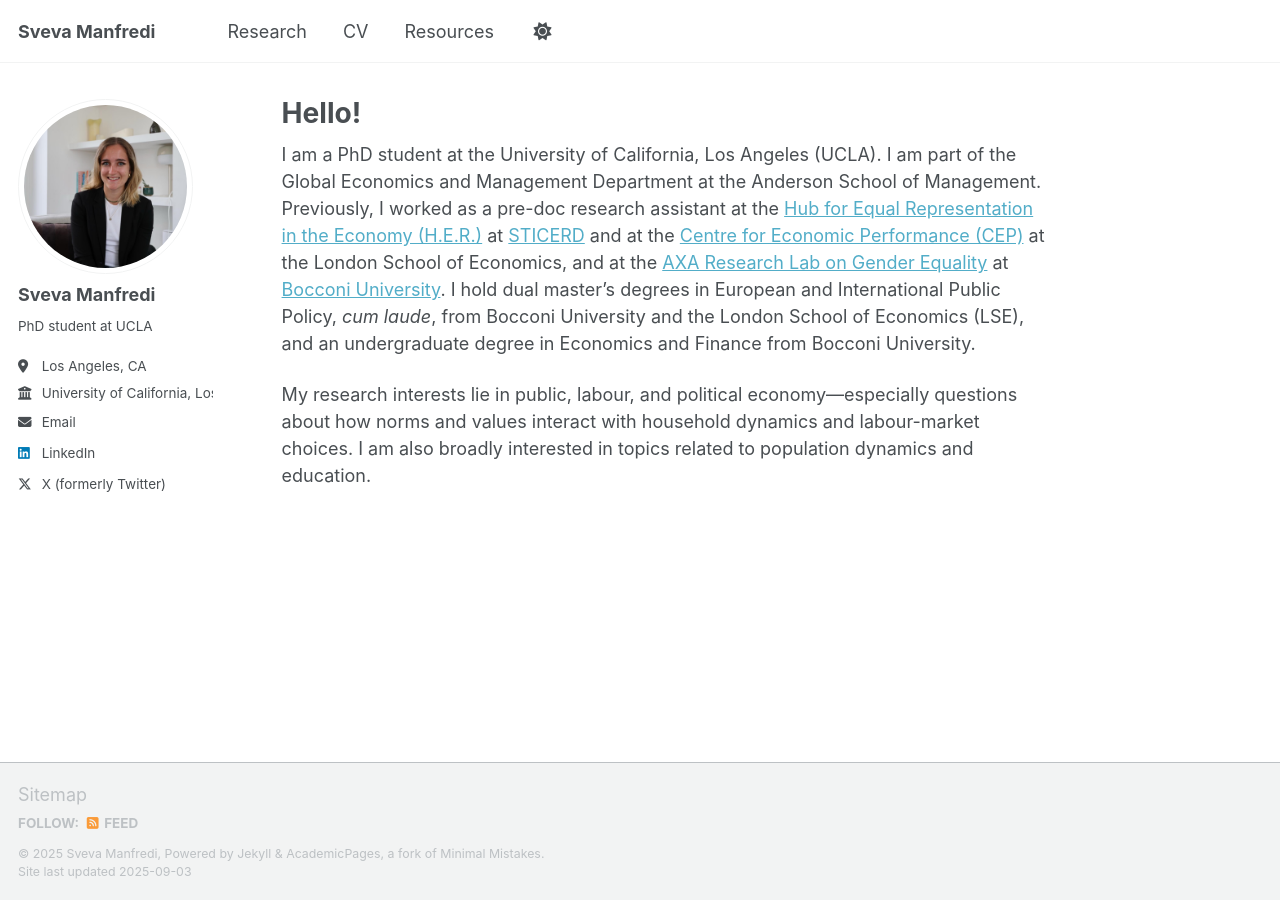
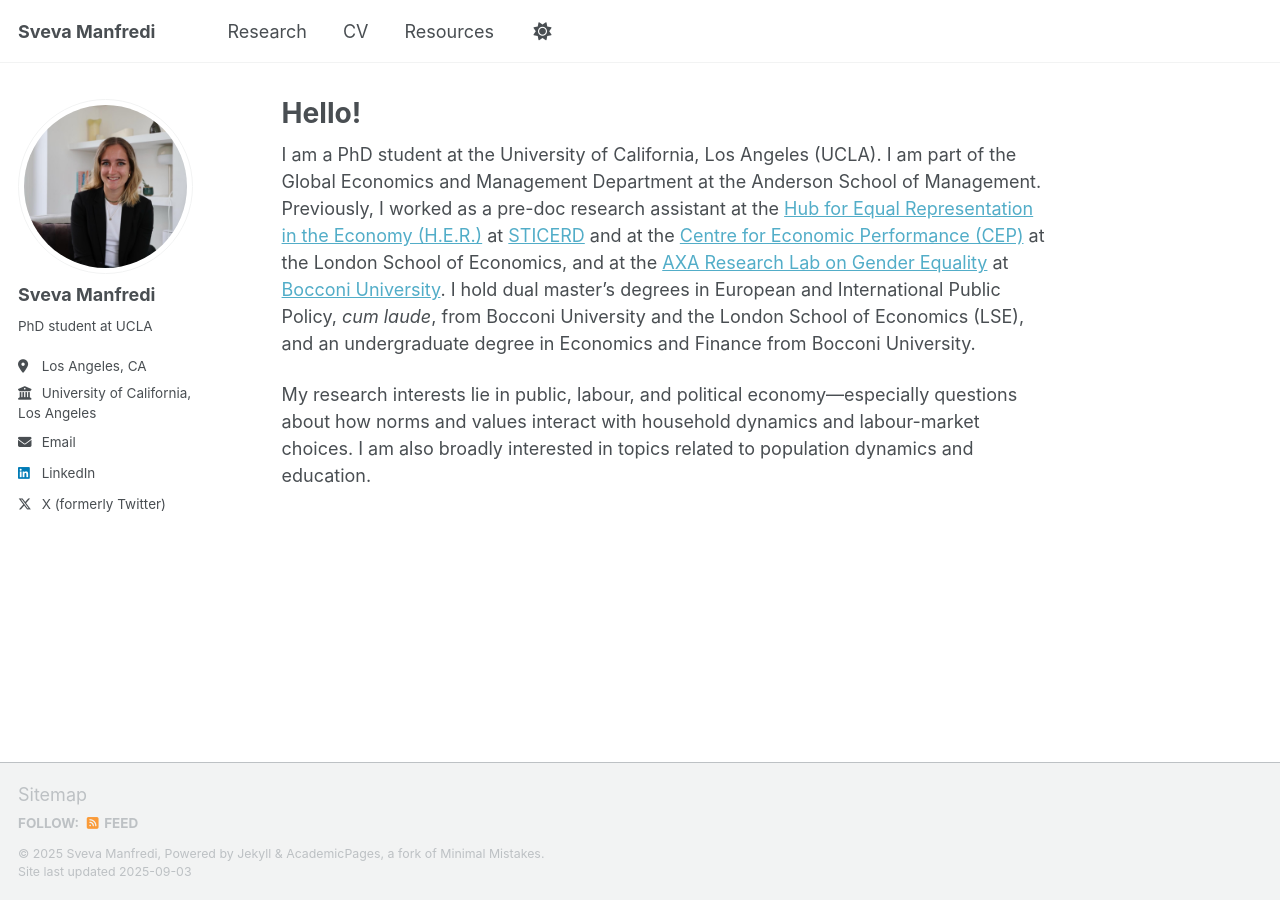
Before and after one commit to svemanfre/svemanfre.github.io, a Jekyll site: the page built from _pages/about.md, in a window 1280 px wide. Built offline with Jekyll 4.4.1, drawn with Linux system fonts in a browser that asks for light colours; a script that is not in the unit is left out.

Commit message:
Update main.scss

```diff
--- a/assets/css/main.scss
+++ b/assets/css/main.scss
@@ -41,3 +41,19 @@
     "vendor/font-awesome/solid",
     "vendor/font-awesome/brands"
 ;
+
+/* Custom overrides */
+.author__urls li,
+.author__urls li .label {
+  white-space: normal !important;   /* allow wrapping */
+  overflow: visible !important;
+  text-overflow: unset !important;
+  overflow-wrap: anywhere;
+  word-break: normal;
+}
+
+/* (optional) make the sidebar a bit wider */
+.sidebar {
+  max-width: 320px;
+  flex: 0 0 320px;
+}
```
